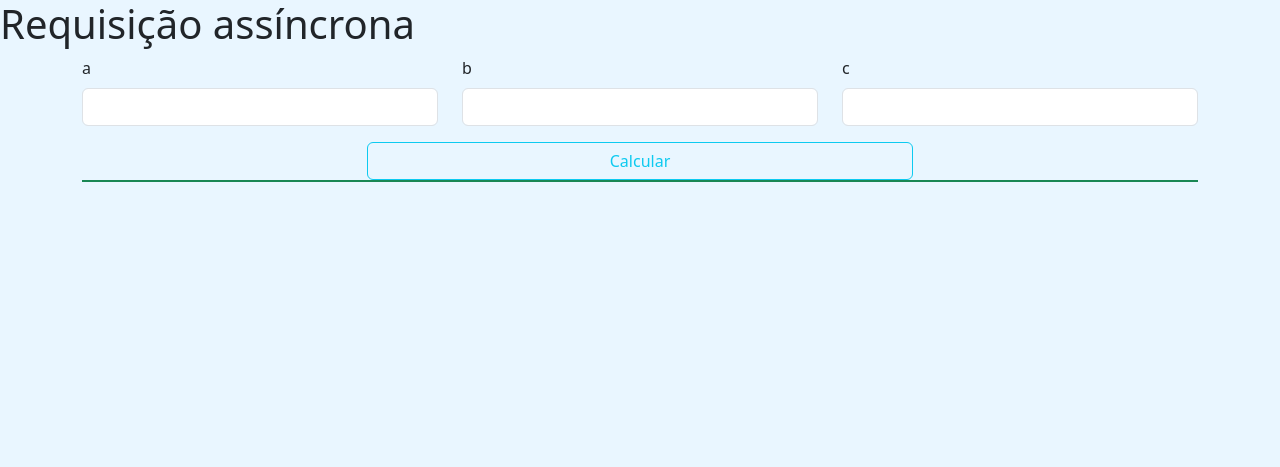
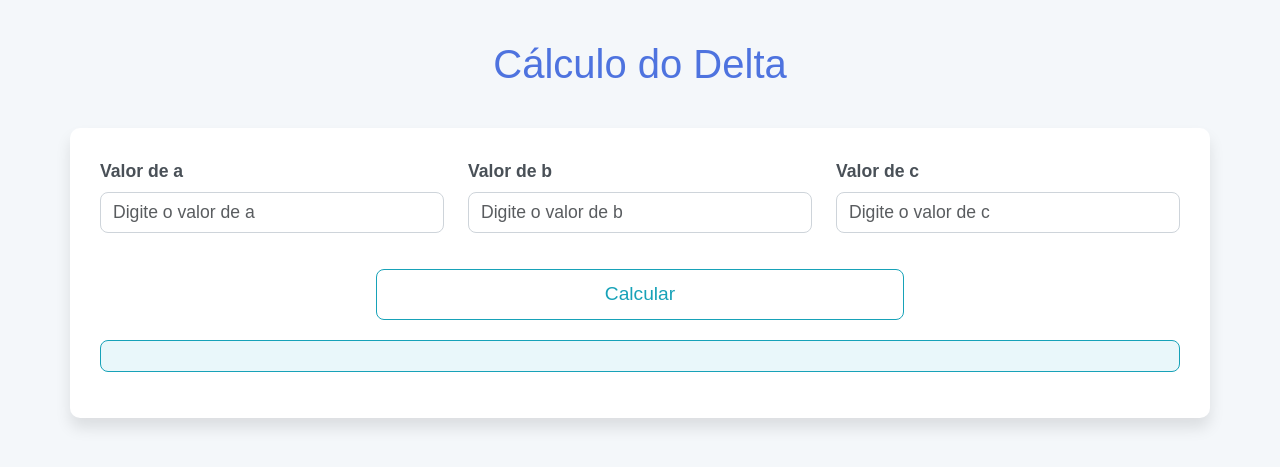
Before and after one commit to ivanpires2000/Fullstack-aula10, a PHP site: page / in a window 1280 px wide. Shown: the top 467 px of the page. Run offline with PHP 8.4, Linux system fonts and the light colour scheme.

Commit message:
alteração do estilo da pagina de calculo do delta

```diff
--- a/index.php
+++ b/index.php
@@ -1,35 +1,111 @@
 <!doctype html>
-<html lang="en">
+<html lang="pt-br">
   <head>
     <meta charset="utf-8">
     <meta name="viewport" content="width=device-width, initial-scale=1">
-    <title>Requisição assíncrona</title>
+    <title>Cálculo do Delta</title>
     <link href="https://cdn.jsdelivr.net/npm/bootstrap@5.3.3/dist/css/bootstrap.min.css" rel="stylesheet" integrity="sha384-QWTKZyjpPEjISv5WaRU9OFeRpok6YctnYmDr5pNlyT2bRjXh0JMhjY6hW+ALEwIH" crossorigin="anonymous">
     <style>
-        body {
-            background-color: #e9f6ff;
+      /* Estilos principais da página */
+      body {
+        background-color: #f4f7fa;
+        font-family: 'Arial', sans-serif;
+      }
+
+      h1 {
+        text-align: center;
+        margin-top: 40px;
+        color: #4e73df;
+        font-size: 2.5rem;
+      }
+
+      .container {
+        background-color: #ffffff;
+        padding: 30px;
+        border-radius: 10px;
+        box-shadow: 0px 10px 15px rgba(0, 0, 0, 0.1);
+        margin-top: 40px;
+      }
+
+      .row {
+        margin-bottom: 20px;
+      }
+
+      .form-label {
+        font-size: 1.1rem;
+        font-weight: 600;
+        color: #495057;
+      }
+
+      .form-control {
+        border-radius: 8px;
+        border: 1px solid #ced4da;
+        font-size: 1.1rem;
+      }
+
+      .btn {
+        font-size: 1.2rem;
+        padding: 10px;
+        border-radius: 8px;
+        transition: background-color 0.3s ease;
+      }
+
+      .btn-outline-info {
+        color: #17a2b8;
+        border-color: #17a2b8;
+      }
+
+      .btn-outline-info:hover {
+        background-color: #17a2b8;
+        color: white;
+      }
+
+      #resultado {
+        margin-top: 20px;
+        padding: 15px;
+        background-color: #e9f7fa;
+        border-radius: 8px;
+        border: 1px solid #17a2b8;
+        font-size: 1.1rem;
+        color: #17a2b8;
+        text-align: center;
+      }
+
+      /* Responsividade */
+      @media (max-width: 768px) {
+        .container {
+          padding: 20px;
         }
+
+        h1 {
+          font-size: 2rem;
+        }
+
+        .row {
+          margin-bottom: 15px;
+        }
+      }
     </style>
   </head>
   <body>
-    <h1>Requisição assíncrona</h1>
+    <h1>Cálculo do Delta</h1>
 
     <div class="container">
 
         <div class="row">
-            <div class="col-lg-4 col-md-12 col-sm-12">
-                <label for="a" class="form-label">a</label>
-                <input type="text" class="form-control" name="a" id="a">
+            <div class="col-lg-4 col-md-6 col-sm-12 mb-3">
+                <label for="a" class="form-label">Valor de a</label>
+                <input type="number" class="form-control" name="a" id="a" placeholder="Digite o valor de a">
             </div>
 
-            <div class="col-lg-4 col-md-12 col-sm-12">
-                <label for="b" class="form-label">b</label>
-                <input type="text" class="form-control" name="b" id="b">
+            <div class="col-lg-4 col-md-6 col-sm-12 mb-3">
+                <label for="b" class="form-label">Valor de b</label>
+                <input type="number" class="form-control" name="b" id="b" placeholder="Digite o valor de b">
             </div>
 
-            <div class="col-lg-4 col-md-12 col-sm-12">
-                <label for="c" class="form-label">c</label>
-                <input type="text" class="form-control" name="c" id="c">
+            <div class="col-lg-4 col-md-6 col-sm-12 mb-3">
+                <label for="c" class="form-label">Valor de c</label>
+                <input type="number" class="form-control" name="c" id="c" placeholder="Digite o valor de c">
             </div>
         </div>
 
@@ -39,51 +115,28 @@
             </div>
         </div>
 
-
-        <p id="resultado" class="border border-success"></p>
+        <p id="resultado"></p>
 
     </div>
+
     <script src="https://cdn.jsdelivr.net/npm/bootstrap@5.3.3/dist/js/bootstrap.bundle.min.js" integrity="sha384-YvpcrYf0tY3lHB60NNkmXc5s9fDVZLESaAA55NDzOxhy9GkcIdslK1eN7N6jIeHz" crossorigin="anonymous"></script>
     <script>
         function calcularDelta(){
             const campo = document.getElementById("resultado");
 
             campo.innerHTML = "";
-            campo.innerHTML = "Aguarde... Calculando no servidor ...";
-            //obtemos os dados dos campos html
-            //armazenamos os valores em variáveis.
-            const a = document.getElementById("a").value;
-            const b = document.getElementById("b").value;
-            const c = document.getElementById("c").value;
+            campo.innerHTML = "Aguarde... Calculando...";
 
-            //criamos um objeto com todas as variáveis
-            //que o servidor precisa para realizar o calculo
-            const payload = {
-                a,
-                b,
-                c
-            };
+            // Obtemos os dados dos campos HTML
+            const a = parseFloat(document.getElementById("a").value);
+            const b = parseFloat(document.getElementById("b").value);
+            const c = parseFloat(document.getElementById("c").value);
 
-            //convertemos o objeto em json
-            //para poder trafegar na rede
-            const json = JSON.stringify(payload);
+            // Calculando o Delta
+            const delta = (b * b) - (4 * a * c);
 
-            //configuramos a requisição e aguardamos a resposta
-            fetch('/processar.php', {
-                method: 'POST',
-                header: { 'Content-Type': 'application/json'},
-                body: json
-            })
-            .then(resposta => resposta.json())
-            .then(dados => {
-                //alert("O resultado do calculo é: " + dados.delta);
-
-
-                campo.innerHTML = "O resultado do calculo é: " + dados.delta;
-            });
+            campo.innerHTML = "O resultado do cálculo do Delta é: " + delta;
         }
-
     </script>
-
   </body>
 </html>
--- a/processar.php
+++ b/processar.php
@@ -6,7 +6,7 @@ if($_SERVER['REQUEST_METHOD'] == 'POST'){
 
     $a = $dados->a;
     $b = $dados->b;
-    $c = $dados-> c;
+    $c = $dados->c;
 
     $delta = ($b * $b) - (4 * $a * $c);
 
```
